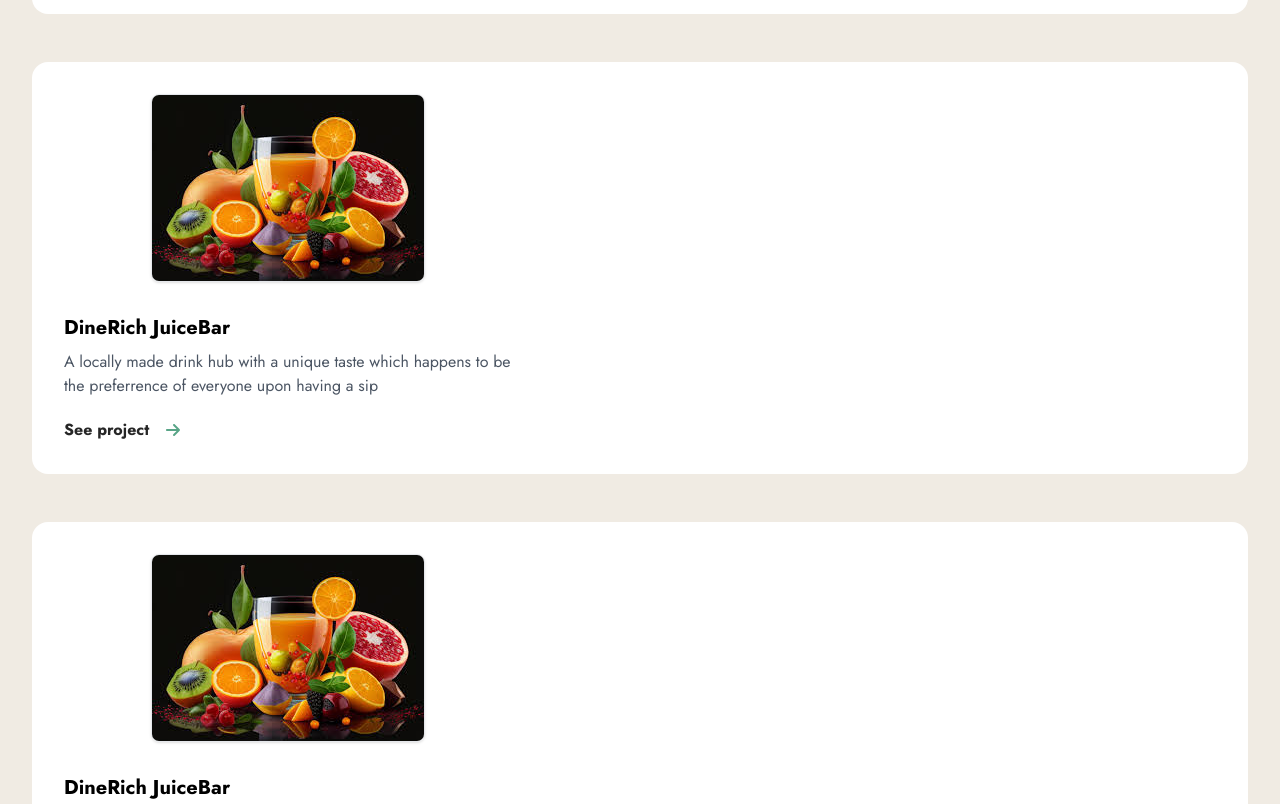
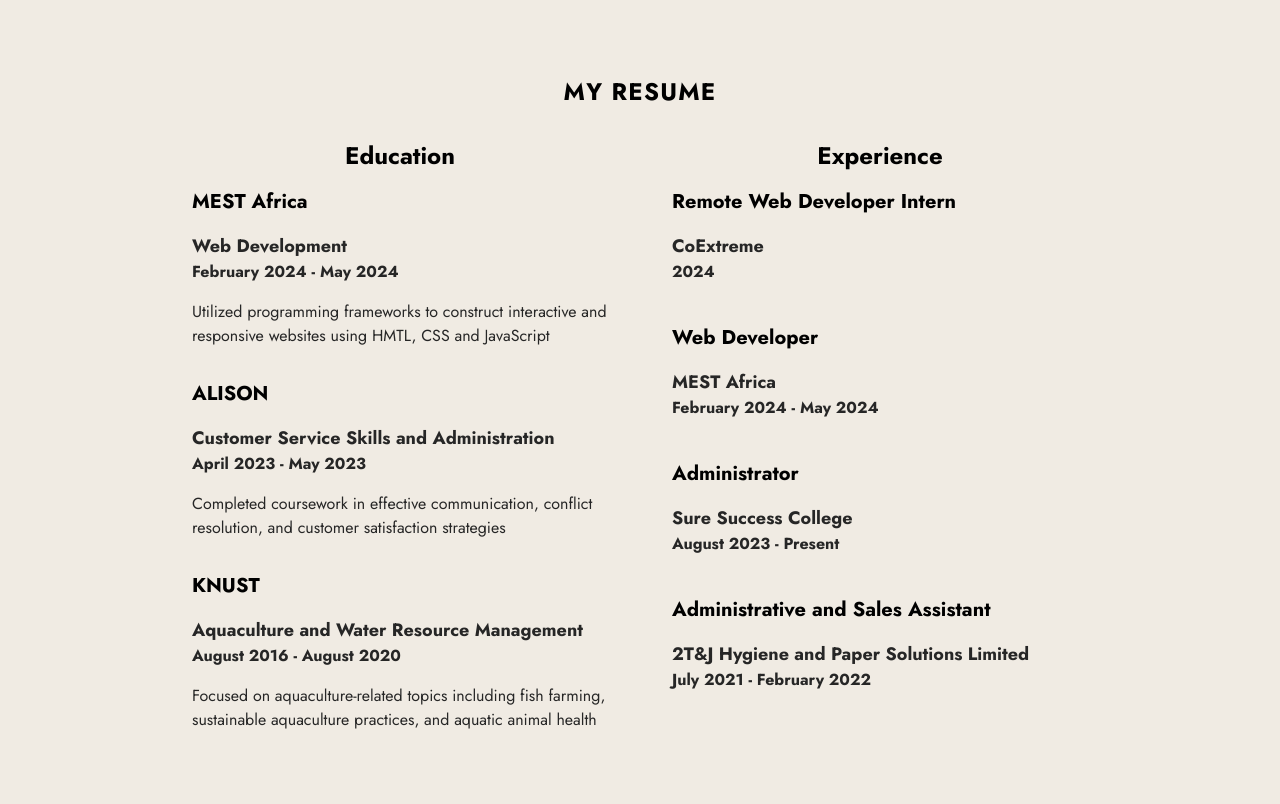
Before and after one commit to JoanaQuadzie/joana-portfolio, a React (Create React App) app: page / in a window 1280 px wide. Shown: the part 2336-3140 px from the top of the page. Built offline with nearby package versions, Linux system fonts and the light colour scheme.

Commit message:
replaced the product card

```diff
--- a/src/App.js
+++ b/src/App.js
@@ -5,9 +5,9 @@
 
 function App() {
   return (
-    <>
-          <Homepage />
-    </>
+    <div className="md:px-40">
+      <Homepage />
+    </div>
   );
 }
 
--- a/src/components/about.jsx
+++ b/src/components/about.jsx
@@ -12,8 +12,8 @@
         Resource Management at KNUST, I pursued a customer service and
         administration program with ALISON after university, which led to a role
         as a school administrator. Craving more growth, I challenged myself and
-        joined the GROW Web Development program by Generation Ghana here I am
-        today pursuing the career I never imagined.
+        joined the GROW Web Development program by Generation Ghana and here I
+        am today pursuing the career I never imagined.
       </p>
     </section>
   );
--- a/src/components/blog-card.jsx
+++ b/src/components/blog-card.jsx
@@ -16,7 +16,7 @@
         <FaArrowRight className="text-[#59A587]" />
       </div>
       <div className="flex justify-center">
-        <img className="h-64 rounded-3xl" src={Blog1} />
+        <img className="h-48 rounded-3xl" src={Blog1} />
       </div>
     </article>
   );
--- a/src/components/blog.jsx
+++ b/src/components/blog.jsx
@@ -9,7 +9,7 @@
       <h2 className="text-2xl font-bold mt-24 mb-4 uppercase tracking-wider text-center">
         Latest Articles
       </h2>
-      <div className="p-8 gap-16 grid sm:grid-cols-2 md:grid-cols-3">
+      <div className="p-8 gap-8 grid sm:grid-cols-2 md:grid-cols-3">
         <BlogCard />
         <BlogCard />
         <BlogCard />
--- a/src/components/button.jsx
+++ b/src/components/button.jsx
@@ -1,10 +1,12 @@
 import React from "react";
 
 export default function Button(props) {
-  const { children } = props;
+  const { children, className } = props;
 
   return (
-    <button className="font-bold w-fit border rounded-full border-black p-4">
+    <button
+      className={`font-bold w-fit border rounded-full border-black p-4 ${className}`}
+    >
       {children}
     </button>
   );
--- a/src/components/footer.jsx
+++ b/src/components/footer.jsx
@@ -6,14 +6,21 @@
 
 export default function footer() {
   return (
-    <footer>
-      <div>
+    <footer className="">
+      <div className="flex justify-center my-6 space-x-5">
         <FaTwitter />
         <FaGithub />
         <FaLinkedin />
         <FaStackOverflow />
       </div>
-      <p>Copyright ©2024 Joana Nornor-Quadzie | All Rights Reserved</p>
+      <p className="text-center px-14 py-2 font-bold uppercase  leading-8">
+        Copyright ©2024{" "}
+        <span className="text-green-500 font-bold">Joana Nornor-Quadzie</span> |
+        All Rights Reserved
+      </p>
+      <p className="text-center px-14 pb-8 font-bold uppercase">
+        Developed by Alfred Doh-Nani
+      </p>
     </footer>
   );
 }
--- a/src/components/projects.jsx
+++ b/src/components/projects.jsx
@@ -8,7 +8,7 @@
       <h2 className="text-2xl font-bold mt-24 mb-4 uppercase tracking-wider text-center">
         Projects
       </h2>
-      <div className="grid gap-12 px-8">
+      <div className="grid sm:grid-cols-2 gap-12 px-8 md:grid-cols-3 ">
         <ProjectCard />
         <ProjectCard />
         <ProjectCard />
--- a/src/components/resume.jsx
+++ b/src/components/resume.jsx
@@ -6,26 +6,94 @@
       <h2 className="text-2xl font-bold mt-24 mb-4 uppercase tracking-wider text-center">
         My Resume
       </h2>
-      <div>
-        <h3>Education</h3>
-        <div>
-          <h4>Name of Institution</h4>
+      <div className="md:grid md:grid-cols-2">
+        <div className="px-8">
+          <h3 className="text-center font-bold text-2xl py-4 ">Education</h3>
           <div>
-            <span>Program/Course</span>
-            <span>Year</span>
-            <p>Description</p>
+            <h4 className="font-bold text-xl mb-4">MEST Africa</h4>
+            <div>
+              <p className="font-bold text-lg">Web Development</p>
+              <p className="font-bold text-m mb-4">February 2024 - May 2024</p>
+              <p>
+                Utilized programming frameworks to construct interactive and
+                responsive websites using HMTL, CSS and JavaScript
+              </p>
+            </div>
+          </div>
+          <div>
+            <h4 className="font-bold text-xl mb-4 mt-8">ALISON</h4>
+            <div>
+              <p className="font-bold text-lg">
+                Customer Service Skills and Administration
+              </p>
+              <p className="font-bold text-m mb-4">April 2023 - May 2023</p>
+              <p>
+                Completed coursework in effective communication, conflict
+                resolution, and customer satisfaction strategies
+              </p>
+            </div>
+          </div>
+          <div>
+            <h4 className="font-bold text-xl mb-4 mt-8">KNUST</h4>
+            <div>
+              <p className="font-bold text-lg">
+                Aquaculture and Water Resource Management
+              </p>
+              <p className="font-bold text-m mb-4">August 2016 - August 2020</p>
+              <p>
+                Focused on aquaculture-related topics including fish farming,
+                sustainable aquaculture practices, and aquatic animal health
+              </p>
+            </div>
           </div>
         </div>
-      </div>
-      <div></div>
-      <div>
-        <h3>Experience</h3>
+
         <div>
-          <h4>Position</h4>
-          <div>
-            <span>Name of Company</span>
-            <span>Year</span>
-            <p>Description</p>
+          {" "}
+          <h3 className="text-center font-bold text-2xl py-4 ">Experience</h3>
+          <div className="space-y-10">
+            <div className="px-8">
+              <h4 className="font-bold text-xl mb-4">
+                Remote Web Developer Intern
+              </h4>
+              <div>
+                <div className="font-bold text-m">
+                  <p className="text-lg">CoExtreme</p>
+                  <p>2024</p>
+                </div>
+              </div>
+            </div>
+            <div className="px-8">
+              <h4 className="font-bold text-xl mb-4">Web Developer</h4>
+              <div>
+                <div className="font-bold text-m">
+                  <p className="text-lg">MEST Africa</p>
+                  <p>February 2024 - May 2024</p>
+                </div>
+              </div>
+            </div>
+            <div className="px-8">
+              <h4 className="font-bold text-xl mb-4">Administrator</h4>
+              <div>
+                <div className="font-bold text-m">
+                  <p className="text-lg">Sure Success College</p>
+                  <p>August 2023 - Present</p>
+                </div>
+              </div>
+            </div>
+            <div className="px-8">
+              <h4 className="font-bold text-xl mb-4">
+                Administrative and Sales Assistant
+              </h4>
+              <div>
+                <div className="font-bold text-m">
+                  <p className="text-lg">
+                    2T&J Hygiene and Paper Solutions Limited
+                  </p>
+                  <p>July 2021 - February 2022</p>
+                </div>
+              </div>
+            </div>
           </div>
         </div>
       </div>
--- a/src/components/skills.jsx
+++ b/src/components/skills.jsx
@@ -9,11 +9,11 @@
 export default function Skills() {
   return (
     <section>
-      <h2 className="text-2xl font-bold mt-24 mb-4 uppercase tracking-wider text-center">
+      <h2 className="text-2xl font-bold mt-24 mb-8 uppercase tracking-wider text-center">
         Professional Skills
       </h2>
 
-      <div className="grid gap-y-8 sm:grid-cols-2">
+      <div className="grid gap-y-8 sm:grid-cols-2 md:grid-cols-3 md:gap-y-20">
         <div className="text-center space-y-4">
           <img className="h-44 inline" src={Html} />
           <h3 className="text-xl font-bold uppercase tracking-wider">HTML</h3>
--- a/src/components/testi-card.jsx
+++ b/src/components/testi-card.jsx
@@ -1,11 +1,11 @@
 import React from "react";
-import Blackwoman from "../assets/blackwoman.jpg";
+import Alfred from "../assets/alfred.jpg";
 
 export default function TestiCard() {
   return (
-    <article className="border rounded-xl bg-white p-8 sm:w-96 space-y-8">
+    <article className="border rounded-xl bg-white p-8 space-y-8">
       <div className="flex justify-center">
-        <img className="h-48 rounded-xl" src={Blackwoman} />
+        <img className="h-40 rounded-xl" src={Alfred} />
       </div>
       <p>
         Lorem ipsum dolor sit amet consectetur adipisicing elit. Quasi
--- a/src/components/testimonials.jsx
+++ b/src/components/testimonials.jsx
@@ -9,7 +9,7 @@
           Testimonials
         </h2>
       </div>
-      <div className="px-8 gap-10 grid sm:grid-cols-2 md:grid-cols-3">
+      <div className="px-8 gap-10 grid sm:grid-cols-2 md:grid-cols-3 ">
         <TestiCard />
         <TestiCard />
         <TestiCard />
```
Also changed, not shown: src/components/contact.jsx (+32 -9 lines), src/assets/alfred.jpg (added).
